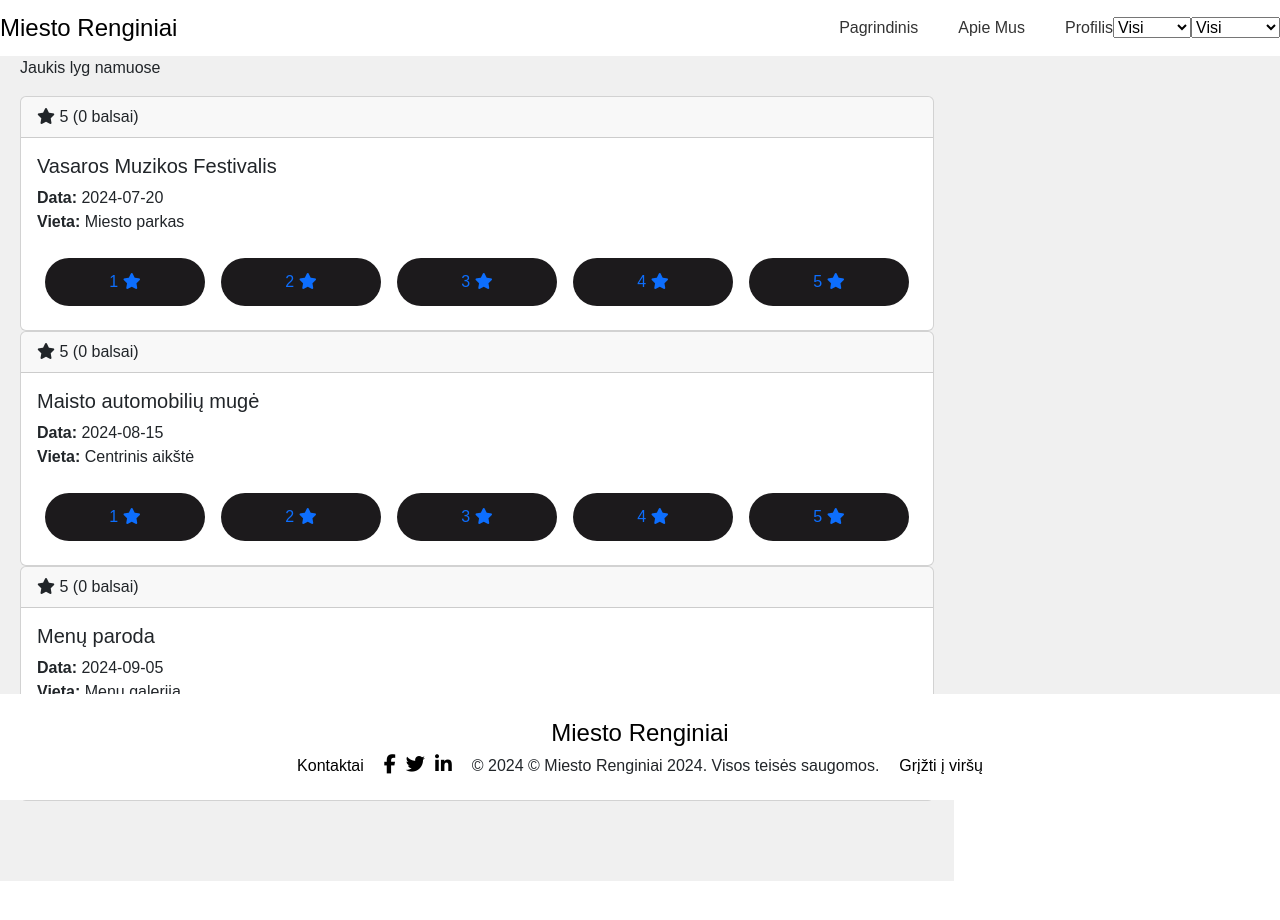
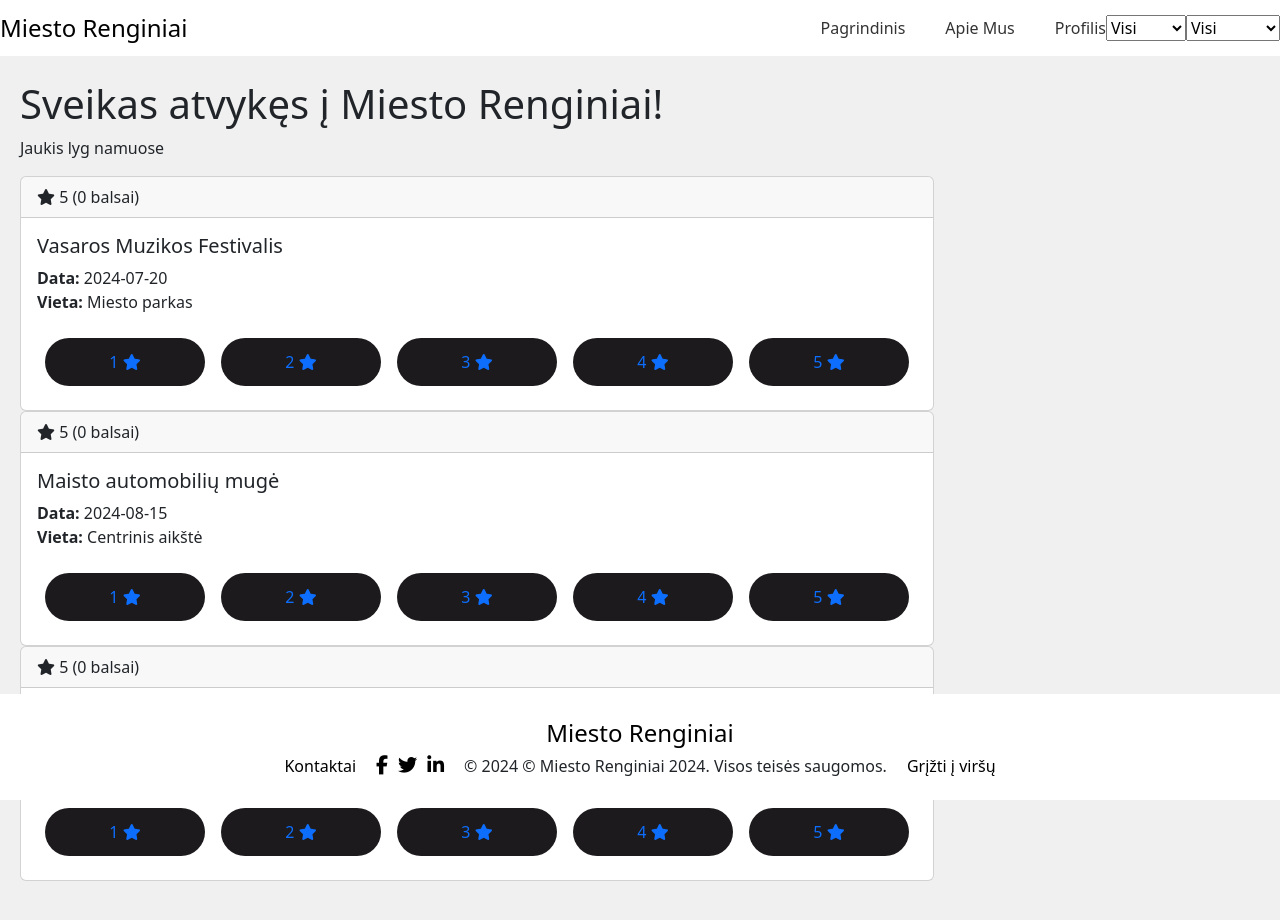
Before and after one commit to EmilijaPaleckyte/FSJSEGZAMINAS-miestorenginiai, a React (Vite) app in the folder client/: page / in a window 1280 px wide. Shown: the top 920 px of the page. Before the commit the page ends 881 px from the top, so only its background shows below. Built offline with nearby package versions, Linux system fonts and the light colour scheme.

Commit message:
supports all brws

```diff
--- a/client/src/styles/Footer.css
+++ b/client/src/styles/Footer.css
@@ -4,8 +4,6 @@
   left: 0;
   width: 100%;
   background: rgba(200, 200, 200, 0.5);
-  backdrop-filter: blur(10px);
-  -webkit-backdrop-filter: blur(10px);
   border-top: 1px solid rgba(255, 255, 255, 0.2);
   display: flex;
   flex-direction: column;
@@ -15,6 +13,13 @@
   box-sizing: border-box;
   z-index: 1000;
   text-align: center;
+
+  /* Backdrop-filter for supporting browsers */
+  @supports ((-webkit-backdrop-filter: none) or (backdrop-filter: none)) {
+    background: rgba(200, 200, 200, 0.5); /* Fallback background color */
+    -webkit-backdrop-filter: blur(10px); /* Safari */
+    backdrop-filter: blur(10px); /* Standard */
+  }
 }
 
 .footer-logo a {
--- a/client/src/styles/NavBar.css
+++ b/client/src/styles/NavBar.css
@@ -1,37 +1,22 @@
-body,
-html {
-  margin: 0;
-  padding: 0;
-  width: 100%;
-  height: 100%;
-  font-family: Arial, sans-serif;
-  background: #f0f0f0;
-  box-sizing: border-box;
-}
-
-.home-container {
-  min-height: 100vh;
-  display: flex;
-  flex-direction: column;
-  justify-content: space-between;
-  box-sizing: border-box;
-  background: #f0f0f0;
-}
-
 .navbar {
   position: fixed;
   top: 0;
   left: 0;
   width: 100%;
-  background: rgba(255, 255, 255, 0.3);
-  backdrop-filter: blur(10px);
-  -webkit-backdrop-filter: blur(10px);
+  background: rgba(255, 255, 255, 0.3); /* Fallback background */
   display: flex;
   justify-content: space-between;
   align-items: center;
   padding: 10px 20px;
   box-sizing: border-box;
   z-index: 1000;
+
+  /* Apply backdrop-filter for supporting browsers */
+  @supports ((-webkit-backdrop-filter: none) or (backdrop-filter: none)) {
+    background: rgba(255, 255, 255, 0.3); /* Fallback background */
+    -webkit-backdrop-filter: blur(10px); /* Safari */
+    backdrop-filter: blur(10px); /* Standard */
+  }
 }
 
 .navbar-logo {
```
Also changed, not shown: 1 other file (tests, documents, lock files or other folders).
